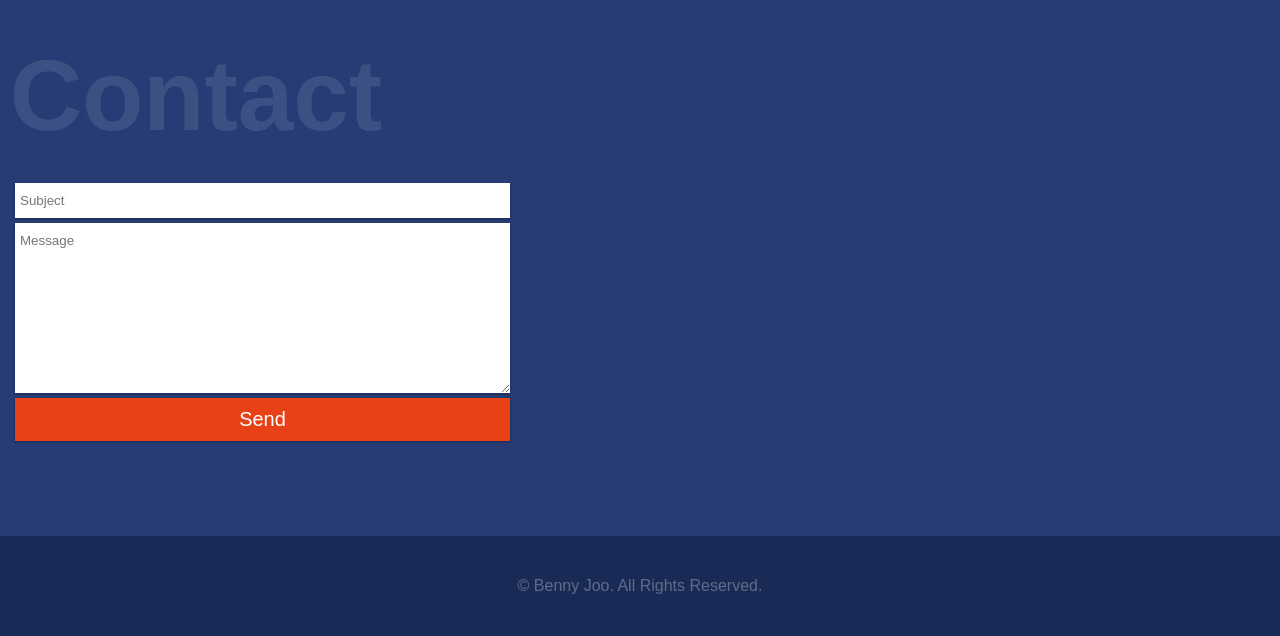
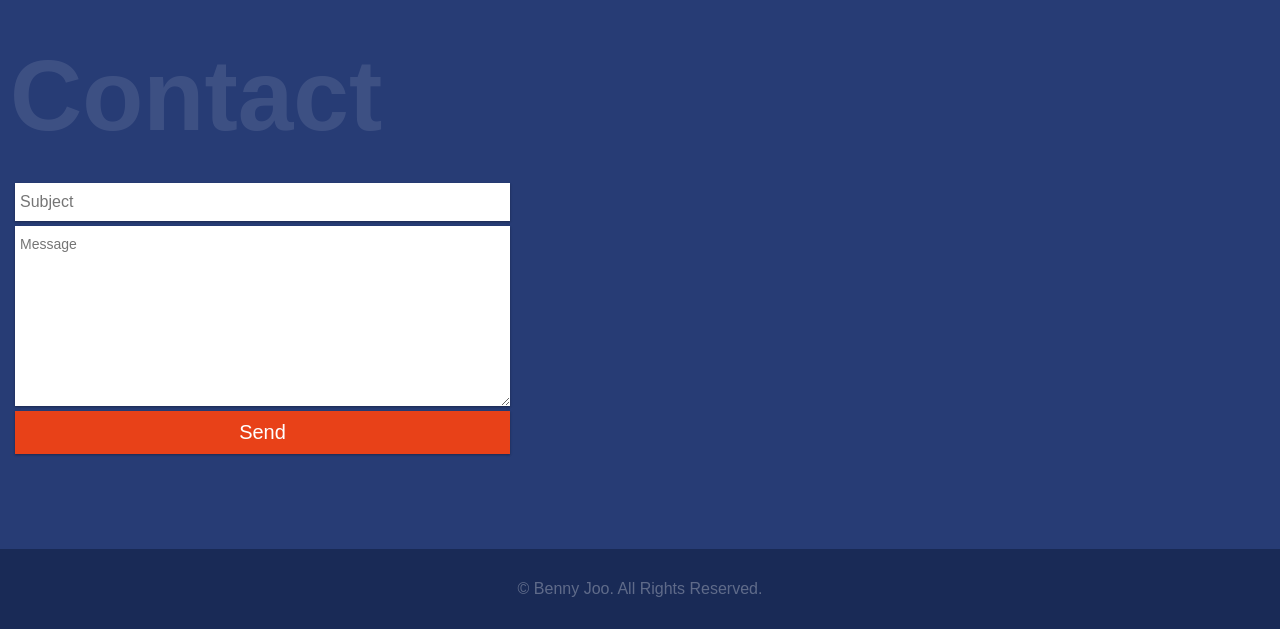
Before and after one commit to hbjORbj/bennyjoo-website, a website: page src/index.html in a window 1280 px wide. Shown: the part 3752-4388 px from the top of the page. Drawn offline with Linux system fonts and the light colour scheme.

Commit message:
Update Contact

```diff
--- a/src/css/style.css
+++ b/src/css/style.css
@@ -382,6 +382,14 @@ form textarea {
   cursor: auto;
 }
 
+form input {
+  font-size: 16px;
+}
+
+form textarea {
+  font-size: 14px;
+}
+
 .submit {
   cursor: pointer;
   background-color: #e84118;
@@ -392,7 +400,7 @@ form textarea {
 
 footer {
   background-color: #192a56;
-  height: 100px;
+  height: 80px;
   display: flex;
   align-items: center;
   justify-content: center;
```
